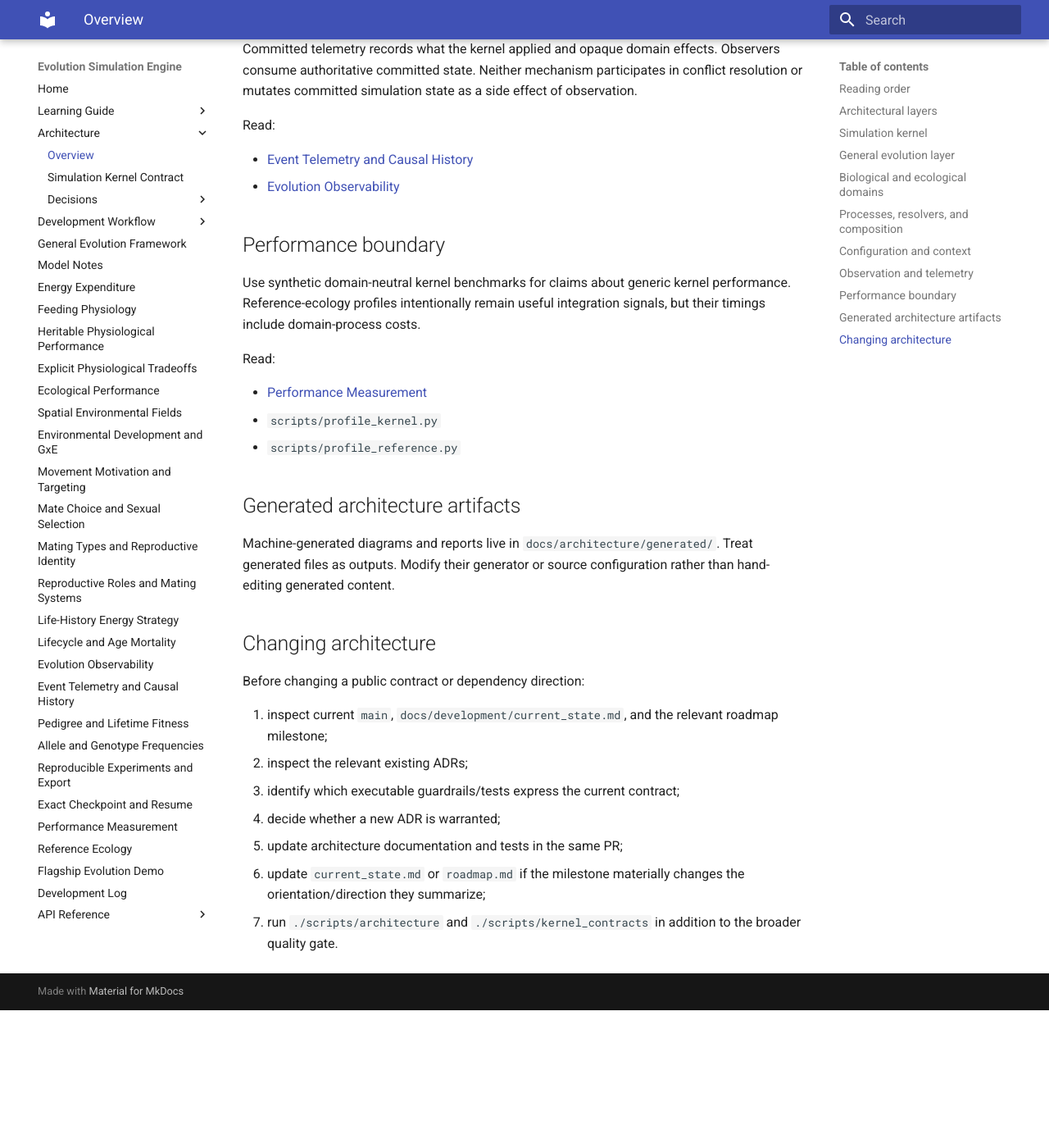
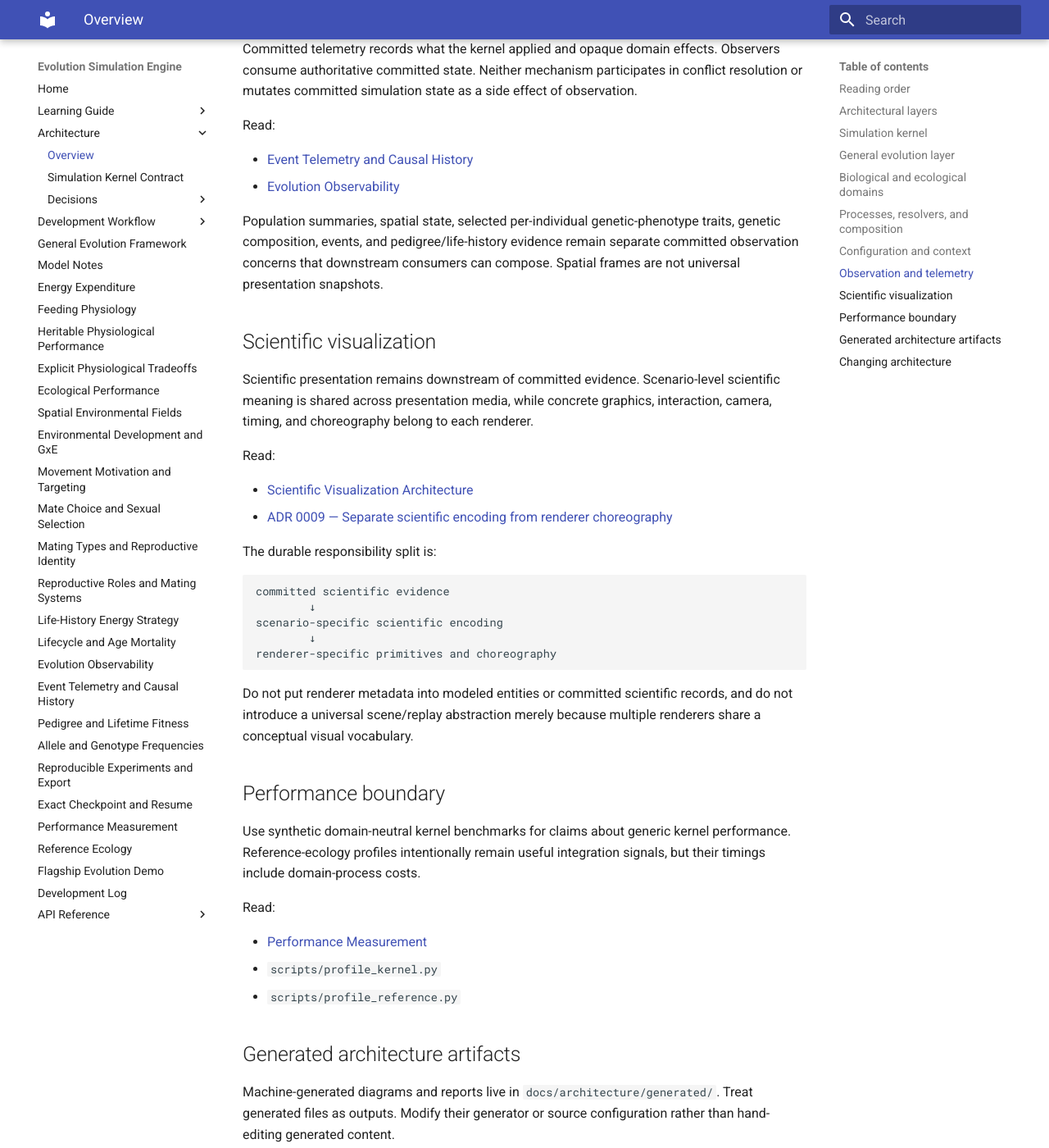
Before and after one commit to abdullahkhan57721/evolution-simulation-engine, an MkDocs documentation site: the page built from docs/architecture/index.md, in a window 1280 px wide and 1400 px high, scrolled down 3521 px. Shown: the whole window at 82% size. Built offline with MkDocs 1.6.1 and Material for MkDocs 9.7.7, drawn with Linux system fonts in a browser that asks for light colours; before the commit the page ends 4753 px from its top, so only the background shows below that.

Commit message:
Link scientific visualization architecture

````diff
--- a/docs/architecture/index.md
+++ b/docs/architecture/index.md
@@ -155,6 +155,36 @@ Read:
 - [Event Telemetry and Causal History](../event_telemetry.md)
 - [Evolution Observability](../observability.md)
 
+Population summaries, spatial state, selected per-individual genetic-phenotype
+traits, genetic composition, events, and pedigree/life-history evidence remain
+separate committed observation concerns that downstream consumers can compose.
+Spatial frames are not universal presentation snapshots.
+
+## Scientific visualization
+
+Scientific presentation remains downstream of committed evidence. Scenario-level
+scientific meaning is shared across presentation media, while concrete graphics,
+interaction, camera, timing, and choreography belong to each renderer.
+
+Read:
+
+- [Scientific Visualization Architecture](scientific_visualization.md)
+- [ADR 0009 — Separate scientific encoding from renderer choreography](../decisions/0009-separate-scientific-encoding-from-renderer-choreography.md)
+
+The durable responsibility split is:
+
+```text
+committed scientific evidence
+        ↓
+scenario-specific scientific encoding
+        ↓
+renderer-specific primitives and choreography
+```
+
+Do not put renderer metadata into modeled entities or committed scientific records,
+and do not introduce a universal scene/replay abstraction merely because multiple
+renderers share a conceptual visual vocabulary.
+
 ## Performance boundary
 
 Use synthetic domain-neutral kernel benchmarks for claims about generic kernel
````
